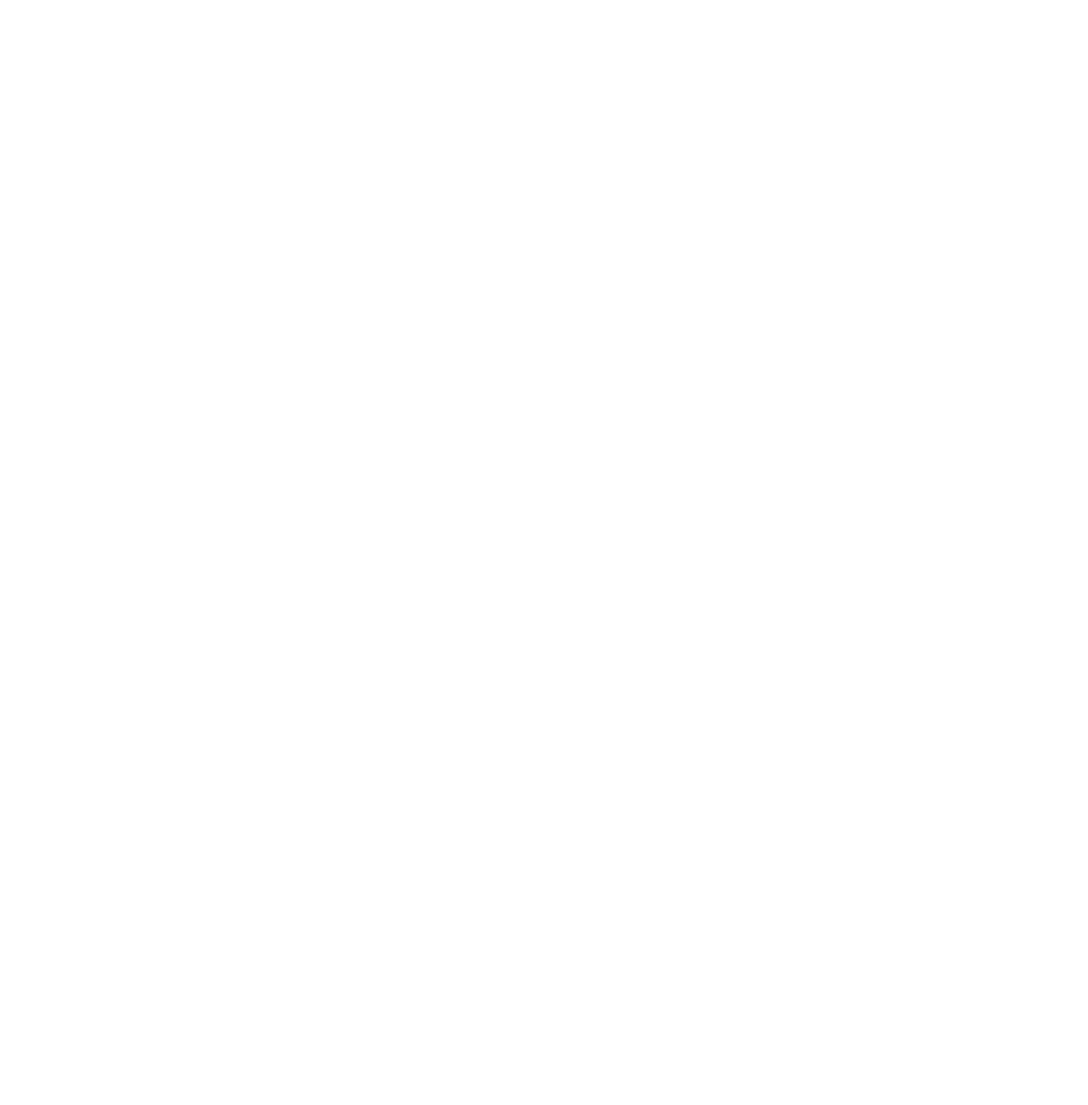
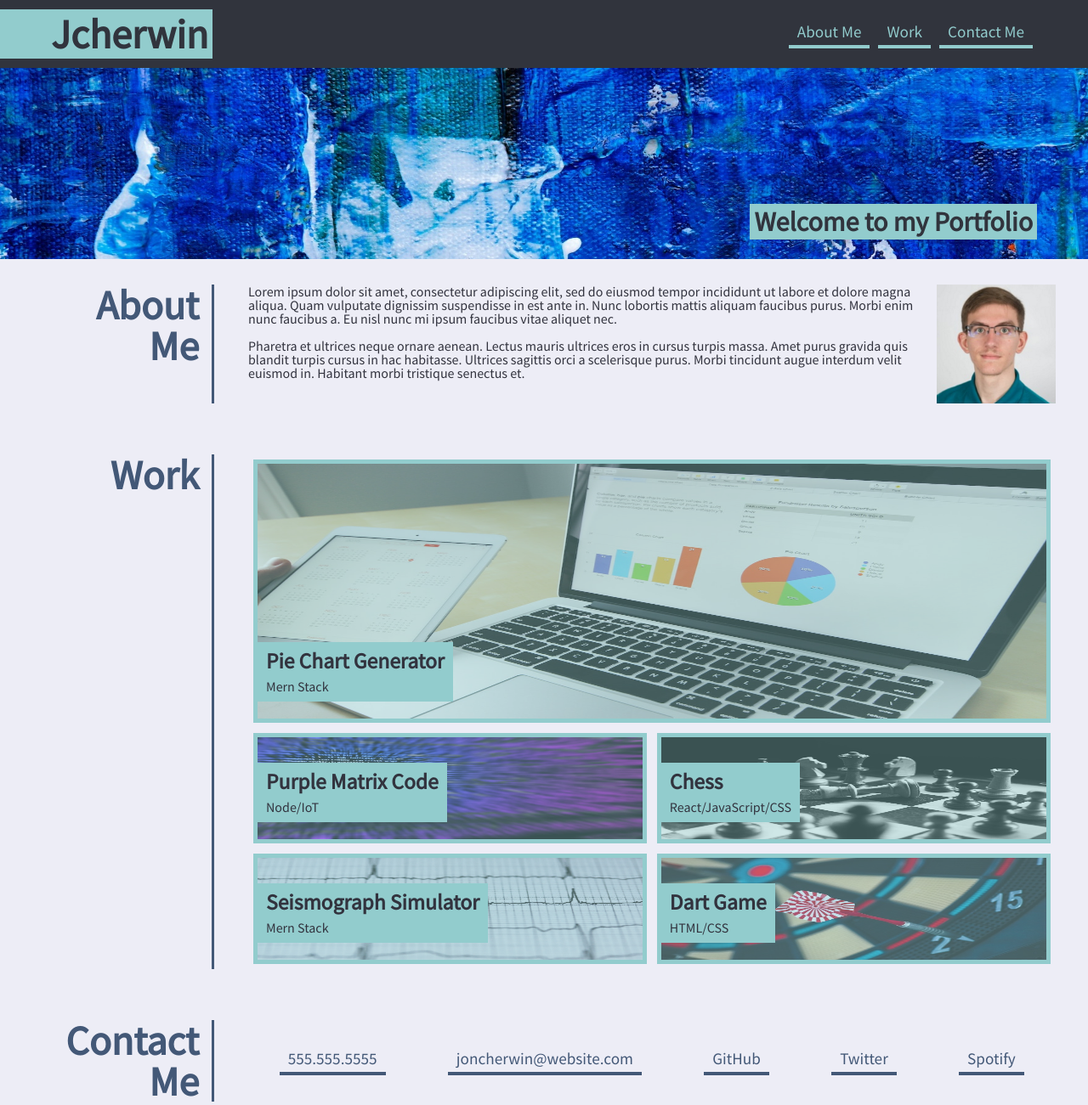
Before and after one commit to jcherwin/Portfolio-Works-Page, a plain HTML site: page index.html in a window 1280 px wide. Shown: the whole page at 85% size. Before the commit the page ends 800 px from the top, so only its background shows below. Drawn offline with Linux system fonts and the light colour scheme; files that its build step writes are made by us from their sources.

Commit message:
adds images & fonts, updates html & css to final

```diff
--- a/assets/css/reset.css
+++ b/assets/css/reset.css
@@ -0,0 +1,48 @@
+/* http://meyerweb.com/eric/tools/css/reset/
+   v2.0 | 20110126
+   License: none (public domain)
+*/
+
+html, body, div, span, applet, object, iframe,
+h1, h2, h3, h4, h5, h6, p, blockquote, pre,
+a, abbr, acronym, address, big, cite, code,
+del, dfn, em, img, ins, kbd, q, s, samp,
+small, strike, strong, sub, sup, tt, var,
+b, u, i, center,
+dl, dt, dd, ol, ul, li,
+fieldset, form, label, legend,
+table, caption, tbody, tfoot, thead, tr, th, td,
+article, aside, canvas, details, embed,
+figure, figcaption, footer, header, hgroup,
+menu, nav, output, ruby, section, summary,
+time, mark, audio, video {
+	margin: 0;
+	padding: 0;
+	border: 0;
+	font-size: 100%;
+	font: inherit;
+	vertical-align: baseline;
+}
+/* HTML5 display-role reset for older browsers */
+article, aside, details, figcaption, figure,
+footer, header, hgroup, menu, nav, section {
+	display: block;
+}
+body {
+	line-height: 1;
+}
+ol, ul {
+	list-style: none;
+}
+blockquote, q {
+	quotes: none;
+}
+blockquote:before, blockquote:after,
+q:before, q:after {
+	content: '';
+	content: none;
+}
+table {
+	border-collapse: collapse;
+	border-spacing: 0;
+}
--- a/assets/css/style.css
+++ b/assets/css/style.css
@@ -0,0 +1,229 @@
+/* DECLARE VARIABLES */
+:root{
+    --header-gray: #31343D;
+    --highlight-blue: #92CCCD;
+    --title-blue: #435877;
+    --text-gray: #32333E;
+    --background-white: #EDEDF6;
+}
+/* IMPORTED FONTS */
+@font-face {
+    font-family: "Source Sans Pro";
+    src: url("../fonts/SourceSansPro-Regular.otf");
+}
+
+/* ELEMENT SELECTORS */
+body{
+    color: var(--text-gray);
+    background-color: var(--background-white);
+    font-size: 16px;
+    font-family: 'Source Sans Pro', sans-serif;
+}
+
+header{
+    background-color: var(--header-gray);
+    display: flex;
+    justify-content: space-between;
+	align-items: center;
+    height: 80px;
+}
+
+header h1{
+    color: var(--header-gray);
+    background-color: var(--highlight-blue);
+    font-size: 300%;
+    font-weight: 800;
+    padding: 5px 5px 5px 60px;
+}
+
+header nav{
+    display: flex;
+    padding-right: 60px;
+}
+
+header nav a{
+    color: var(--highlight-blue);
+    font-size: 120%;
+    text-decoration: none;
+    margin: 5px;
+    border-bottom: var(--highlight-blue) 4px solid;
+    padding: 5px 10px;
+    transition: color 0.5s, border-bottom 0.5s;
+}
+
+header nav a:hover{
+    color: var(--background-white);
+    border-bottom: var(--background-white) 4px solid;
+}
+
+/* CLASS SELECTORS */
+.bg-image{
+    display:flex;
+}
+
+.bg-image img{
+    height: 225px;
+    width: 100%;
+}
+
+.bg-image h2{
+    background-color: var(--highlight-blue);
+    color: var(--header-gray);
+    position: absolute;
+    top: 240px;
+    right: 60px;
+    padding: 5px;
+    font-size: 200%;
+    font-weight: 600;
+}
+
+.portfolio{
+    display: flex;
+    flex-direction: column;
+}
+
+.card{
+    display: flex;
+    margin: 30px 3% 30px 5%;
+}
+
+.card h3{
+    color: var(--title-blue);
+    font-size: 300%;
+    font-weight: bold;
+    margin-right: 40px;
+    border-right: var(--title-blue) 3px solid;
+    padding-right: 15px;
+    text-align: right;
+    width: min-content; /* so the headers take up as little width as possible*/
+    flex-shrink: 0; /* so the h3 doesnt shrink in comparison to the other flex item in the container */
+    flex-basis: 170px; /* so the headers stay aligned at smaller view widths */
+}
+
+.projects{
+    display: flex;
+    flex-wrap: wrap;
+    justify-content: center;
+    width: 100%;
+}
+
+.project-card{
+    background-color: var(--highlight-blue);
+    display: flex;
+    align-items: flex-end;
+    margin: 6px;
+    border: var(--highlight-blue) 5px solid;
+}
+
+.project-card img{
+    opacity: 60%;
+    width: 100%;
+    height: 100%;
+    transition: opacity 1s;
+}
+
+.project-card img:hover{
+    opacity: 100%;
+}
+
+.project-card:nth-of-type(even), .project-card:nth-of-type(odd){
+    flex: 40%;
+    height: 120px;
+}
+
+.project-card:nth-of-type(1){
+    flex: 100%;
+    height: 300px;
+}
+
+.project-caption{
+    color: var(--text-gray);
+    background-color: var(--highlight-blue);
+    position: absolute; /* set the text to absolute rather than the image so it can be positioned over the image in flex */
+    margin-bottom: 20px;
+    padding: 10px;
+}
+
+.project-caption h4{
+    font-size: 160%;
+    font-weight: 600;
+    margin-bottom: 8px;
+}
+
+.contact-links{
+    display: flex;
+    align-items: center;
+    width: 100%;
+}
+
+.contact-links li{
+    margin: auto;
+    border-bottom: var(--title-blue) 4px solid;
+    padding: 5px 10px;
+}
+
+.contact-links li a{
+    color: var(--title-blue);
+    font-size: 120%;
+    text-decoration: none;
+}
+
+/* ID/UNIQUE SELECTORS */
+#about img{
+    width: 140px;
+    height: 140px;
+}
+
+/* MEDIA QUERIES */
+@media screen and (max-width: 930px) {
+    .project-card:nth-of-type(even), .project-card:nth-of-type(odd){
+        flex: 100%;
+    }
+    .contact-links{
+        flex-direction: column;
+    }
+}
+
+@media screen and (max-width: 760px) {
+    header{
+        height: auto;
+        flex-direction: column;
+        align-items: flex-start;
+        padding: 10px 0px;
+    }
+    .bg-image h2{
+        top: 370px;
+    }
+    header nav{
+        flex-flow: column;
+    }
+}
+
+@media screen and (max-width: 580px) {
+    .bg-image h2 {
+        top: 330px;
+      }
+    .card{
+        margin-left: 0%;
+    }
+    .card h3{
+        font-size: 200%;
+        margin-right: 15px;
+        flex-basis: 120px;
+    }
+    .project-caption{
+        margin-bottom: 0;
+    }
+    .project-caption h4{
+        width: min-content;
+    }
+    .contact-links{
+        align-items: start;
+    }
+    .contact-links li{
+        margin: 0;
+    }
+    .contact-links li a{
+        font-size: 105%;
+    }
+}
--- a/index.html
+++ b/index.html
@@ -7,17 +7,96 @@
     <head>
         <meta charset="utf-8">
         <meta http-equiv="X-UA-Compatible" content="IE=edge">
-        <title></title>
-        <meta name="description" content="">
+        <title>Portfolio Works Page</title>
+        <meta name="description" content="Contains contact information and a portfolio of web development works">
         <meta name="viewport" content="width=device-width, initial-scale=1">
-        <link rel="stylesheet" href="reset.css">
-        <link rel="stylesheet" href="style.css">
+        <link rel="stylesheet" href="assets/css/reset.css">
+        <link rel="stylesheet" href="assets/css/style.css">
     </head>
     <body>
         <!--[if lt IE 7]>
             <p class="browsehappy">You are using an <strong>outdated</strong> browser. Please <a href="#">upgrade your browser</a> to improve your experience.</p>
         <![endif]-->
-
-
+        <header>
+            <h1>Jcherwin</h1>
+            <nav>
+                <a href="#about">About Me</a>
+                <a href="#work">Work</a>
+                <a href="#contact">Contact Me</a>
+                <!--<a href="">Resume</a>-->
+            </nav>
+        </header>
+        <main class="content">
+            <section class="bg-image">
+                <img src="assets/images/pexels-steve-johnson-2123667.jpg" alt="Different shades of blue oil pant on a canvas">
+                <h2>Welcome to my Portfolio</h2>
+            </section>
+            <section class="portfolio">
+                <article id="about" class="card">
+                    <h3>About Me</h3>
+                    <p>
+                        Lorem ipsum dolor sit amet, consectetur adipiscing elit, sed do eiusmod tempor incididunt ut labore et dolore magna aliqua.
+                        Quam vulputate dignissim suspendisse in est ante in. Nunc lobortis mattis aliquam faucibus purus.
+                        Morbi enim nunc faucibus a. Eu nisl nunc mi ipsum faucibus vitae aliquet nec.
+                        <br><br>
+                        Pharetra et ultrices neque ornare aenean.
+                        Lectus mauris ultrices eros in cursus turpis massa. Amet purus gravida quis blandit turpis cursus in hac habitasse.
+                        Ultrices sagittis orci a scelerisque purus. Morbi tincidunt augue interdum velit euismod in.
+                        Habitant morbi tristique senectus et.
+                    </p>
+                    <img src="assets/images/headshot.jpg" alt="A portrait picture of me, Jon">
+                </article>
+                <article id="work" class="card">
+                    <h3>Work</h3>
+                    <div class="projects">
+                        <a class="project-card" id="project1" href="assets/images/pexels-pixabay-265087.jpg">
+                            <img src="assets/images/pexels-pixabay-265087.jpg" alt="A laptop on a desk with pie charts displayed on the screen">
+                            <div class="project-caption">
+                                <h4>Pie Chart Generator</h4>
+                                <p>Mern Stack</p>
+                            </div>
+                        </a>
+                        <a class="project-card" id="project2" href="assets/images/pexels-negative-space-97077.jpg">
+                            <img src="assets/images/pexels-negative-space-97077.jpg" alt="Purple colored code on a computer screen">
+                            <div class="project-caption">
+                                <h4>Purple Matrix Code</h4>
+                                <p>Node/IoT</p>
+                            </div>
+                        </a>
+                        <a class="project-card" id="project3" href="assets/images/pexels-felix-mittermeier-957312.jpg">
+                            <img src="assets/images/pexels-felix-mittermeier-957312.jpg" alt="Chess pieces on a chess board with a black background">
+                            <div class="project-caption">
+                                <h4>Chess</h4>
+                                <p>React/JavaScript/CSS</p>
+                            </div>
+                        </a>
+                        <a class="project-card" id="project4" href="assets/images/pexels-pixabay-415779.jpg">
+                            <img src="assets/images/pexels-pixabay-415779.jpg" alt="Seismograph lines on seismograph paper">
+                            <div class="project-caption">
+                                <h4>Seismograph Simulator</h4>
+                                <p>Mern Stack</p>
+                            </div>
+                        </a>
+                        <a class="project-card" id="project5" href="assets/images/pexels-pixabay-262438.jpg">
+                            <img src="assets/images/pexels-pixabay-262438.jpg" alt="A dart sticking out of a dartboard">
+                            <div class="project-caption">
+                                <h4>Dart Game</h4>
+                                <p>HTML/CSS</p>
+                            </div>
+                        </a>
+                    </div>
+                </article>
+                <article id="contact" class="card">
+                    <h3>Contact Me</h3>
+                    <ul class="contact-links">
+                        <li><a href="">555.555.5555</a></li>
+                        <li><a href="">joncherwin@website.com</a></li>
+                        <li><a href="">GitHub</a></li>
+                        <li><a href="">Twitter</a></li>
+                        <li><a href="">Spotify</a></li>
+                    </ul>
+                </article>
+            </section>
+        </main>
     </body>
 </html>
```
Also changed, not shown: assets/fonts/SIL Open Font License.txt (added), assets/fonts/SourceSansPro-Regular.otf (added), assets/images/headshot.jpg (added), assets/images/pexels-felix-mittermeier-957312.jpg (added), assets/images/pexels-negative-space-97077.jpg (added), assets/images/pexels-pixabay-262438.jpg (added), assets/images/pexels-pixabay-265087.jpg (added), assets/images/pexels-pixabay-415779.jpg (added), assets/images/pexels-steve-johnson-2123667.jpg (added), assets/images/portfolio-works-page-demo-screenshot.png (added), 1 other file.
